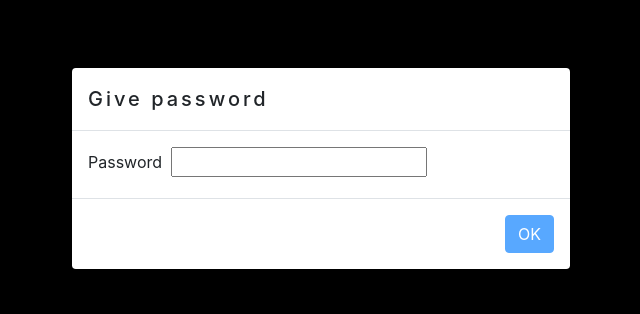
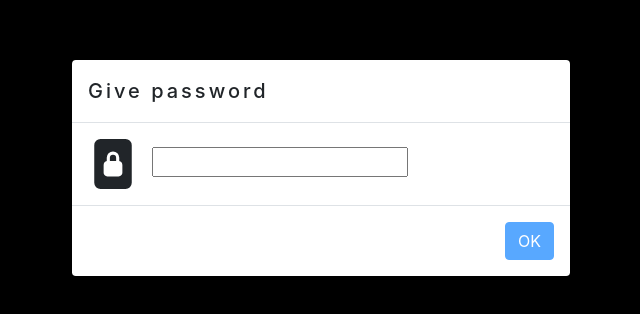
Before and after one commit to harpreetsingh19/whatsapp_chat_viewer, a Vue app: page / in a window 1280 px wide. Shown: the part 232-546 px from the top of the page, without its empty margins (319-959 px from the left). Built offline with nearby package versions, Linux system fonts and the light colour scheme.

Commit message:
locked site

```diff
--- a/package.json
+++ b/package.json
@@ -8,6 +8,7 @@
     "lint": "vue-cli-service lint"
   },
   "dependencies": {
+    "bootstrap-icons": "^1.5.0",
     "bootstrap-vue": "^2.21.2",
     "core-js": "^3.6.5",
     "vue": "^2.6.11"
--- a/src/App.vue
+++ b/src/App.vue
@@ -10,10 +10,13 @@
       title="Give password"
       :no-close-on-backdrop="true"
       :no-close-on-esc="true"
-      data-backdrop="static"
       centered
     >
-      <label for="p">Password</label>&nbsp;
+    <svg xmlns="http://www.w3.org/2000/svg" width="50" height="50" fill="currentColor" class="bi bi-file-lock2-fill" viewBox="0 0 16 16">
+  <path d="M7 6a1 1 0 0 1 2 0v1H7V6z"/>
+  <path d="M12 0H4a2 2 0 0 0-2 2v12a2 2 0 0 0 2 2h8a2 2 0 0 0 2-2V2a2 2 0 0 0-2-2zm-2 6v1.076c.54.166 1 .597 1 1.224v2.4c0 .816-.781 1.3-1.5 1.3h-3c-.719 0-1.5-.484-1.5-1.3V8.3c0-.627.46-1.058 1-1.224V6a2 2 0 1 1 4 0z"/>
+</svg>
+&nbsp;
       <input type="password" v-model="pass"  @mouseleave="validate"/>
     </b-modal>
     <reader v-if="viewContent"></reader>
```
Also changed, not shown: 1 other file (tests, documents, lock files or other folders).
